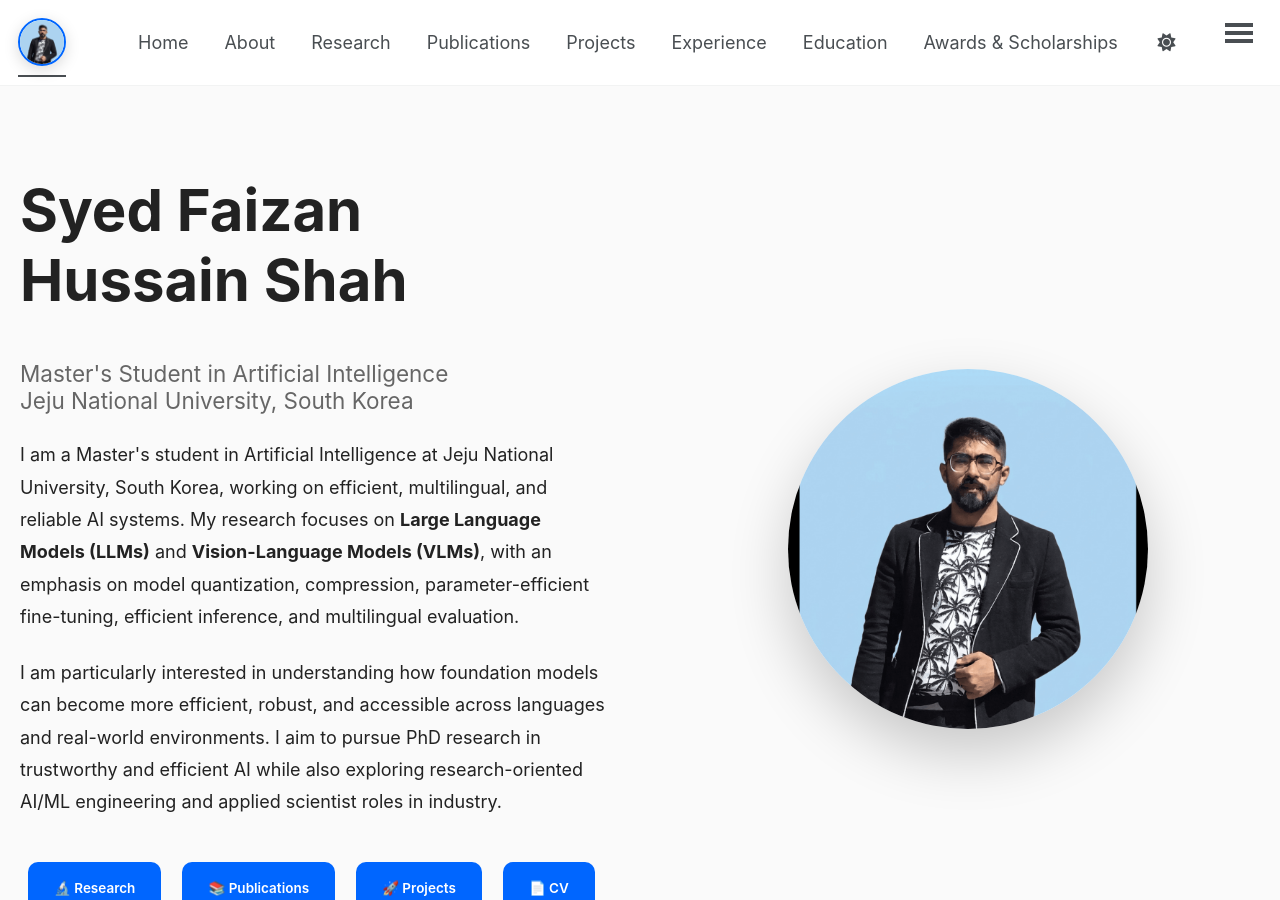
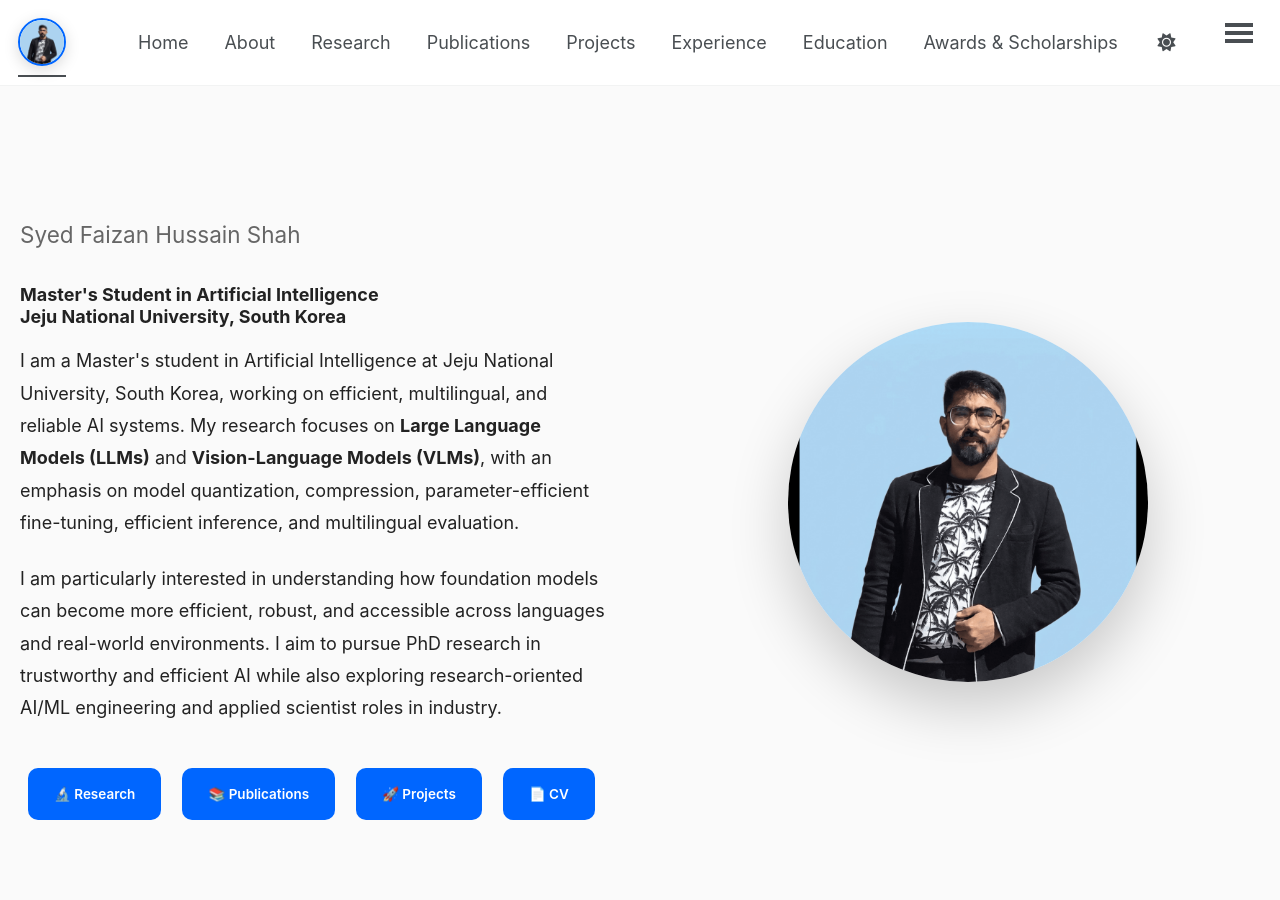
Before and after one commit to Fazi743/Fazi743.github.io, a Jekyll site: the page built from index.html, in a window 1280 px wide and 900 px high. Built offline with Jekyll 4.4.1, drawn with Linux system fonts in a browser that asks for light colours; a style sheet for code colours, icons or effects is not loaded.

Commit message:
Update index.html

```diff
--- a/index.html
+++ b/index.html
@@ -8,12 +8,12 @@ title: Home
 
     <div class="hero-left">
 
-        <h1>Syed Faizan Hussain Shah</h1>
+        <h2>Syed Faizan Hussain Shah</h2>
 
-        <h2>
+        <h3>
             Master's Student in Artificial Intelligence <br>
             Jeju National University, South Korea
-        </h2>
+        </h3>
 
         <p>
             I am a Master's student in Artificial Intelligence at
```
